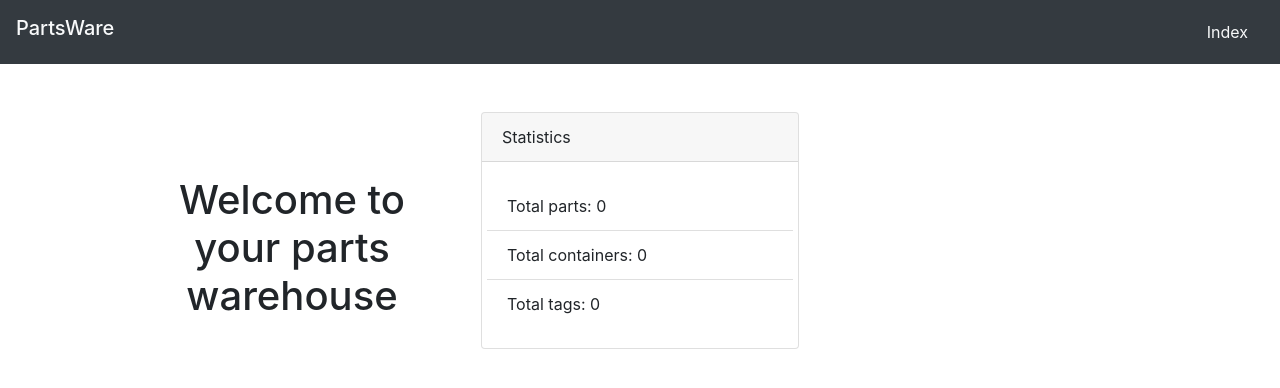
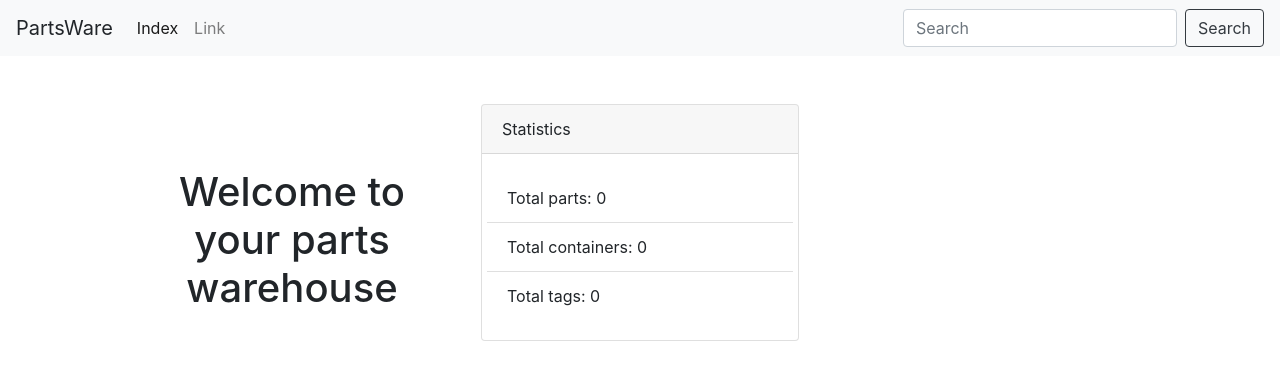
Before and after one commit to kobus-v-schoor/parts-ware, a Django app: page /index/ in a window 1280 px wide. Shown: the top 388 px of the page. Run offline with Django 3.2, Linux system fonts and the light colour scheme; the visitor is signed in with stand-in values (Sample User, id 1); data that the repository does not hold is empty; some libraries are stand-ins or nearby versions.

Commit message:
fix make run for multiple interfaces

```diff
--- a/partsware/parts/templates/parts/base.html
+++ b/partsware/parts/templates/parts/base.html
@@ -7,15 +7,30 @@
 
 {% block content %}
 
-<header class="bg-dark text-light navbar">
-    <h1 class="navbar-brand" >PartsWare</h1>
+<nav class="navbar navbar-expand-lg navbar-light bg-light">
+    <button class="navbar-toggler" type="button" data-toggle="collapse"
+        data-target="#navbarTogglerDemo01" aria-controls="navbarTogglerDemo01"
+        aria-expanded="false" aria-label="Toggle navigation">
+        <span class="navbar-toggler-icon"></span>
+    </button>
 
-    <ol class="nav">
-        <li class="nav-item">
-            <a class="nav-link text-light" href="{% url 'parts:index' %}">Index</a>
-        </li>
-    </ol>
-</header>
+    <div class="collapse navbar-collapse" id="navbarTogglerDemo01">
+        <a class="navbar-brand">PartsWare</a>
+        <ul class="navbar-nav mr-auto mt-2 mt-lg-0">
+            <li class="nav-item active">
+                <a class="nav-link" href="{% url 'parts:index' %}">Index</a>
+            </li>
+            <li class="nav-item">
+                <a class="nav-link" href="#">Link</a>
+            </li>
+        </ul>
+        <form class="form-inline my-2 my-lg-0" method="post" action="{% url 'parts:search' %}">
+            {% csrf_token %}
+            <input name="search" class="form-control mr-sm-2" type="search" placeholder="Search" aria-label="Search">
+            <button class="btn btn-outline-dark my-2 my-sm-0" type="submit">Search</button>
+        </form>
+    </div>
+</nav>
 
 <div class="container">
     {% block parts_content %}{% endblock %}
--- a/partsware/parts/urls.py
+++ b/partsware/parts/urls.py
@@ -5,5 +5,6 @@ from . import views
 app_name = 'parts'
 
 urlpatterns = [
-        path('index/', views.index, name='index')
-        ]
+    path('index/', views.index, name='index'),
+    path('search/', views.search, name='search'),
+]
--- a/partsware/parts/views.py
+++ b/partsware/parts/views.py
@@ -1,5 +1,11 @@
-from django.shortcuts import render
+import re
+
+from functools import reduce
+
+from django.shortcuts import render, redirect
 from django.contrib.auth.decorators import login_required
+from django.views.decorators.http import require_POST
+from django.db.models import Q
 
 from .models import Tag, Container, Part
 
@@ -16,3 +22,38 @@ def index(request):
     }
 
     return render(request, 'parts/index.html', context=context)
+
+@login_required
+@require_POST
+def search(request):
+    # retrieve query
+    query = request.POST.get("search", None).strip()
+    if not query:
+        return redirect('parts:index')
+
+    # pre-process query to all-lowercase and remove special chars
+    query = query.lower()
+    query = re.sub("[^0-9a-zA-Z]+", " ", query)
+
+    # split query into its separate words
+    query = query.split()
+
+    def construct_query(word):
+        q = Q(name__contains=word)
+        q |= Q(description__contains=word)
+
+        return q
+
+    # build query from words
+    q = reduce(lambda x, y: x | y, [construct_query(word) for word in query])
+
+    # filter parts
+    parts = Part.objects.filter(user=request.user)
+    parts = parts.filter(q)
+
+    # return results
+    context = {
+        'parts': parts
+    }
+
+    return render(request, 'parts/search.html', context=context)
```
Also changed, not shown: 1 other file.
